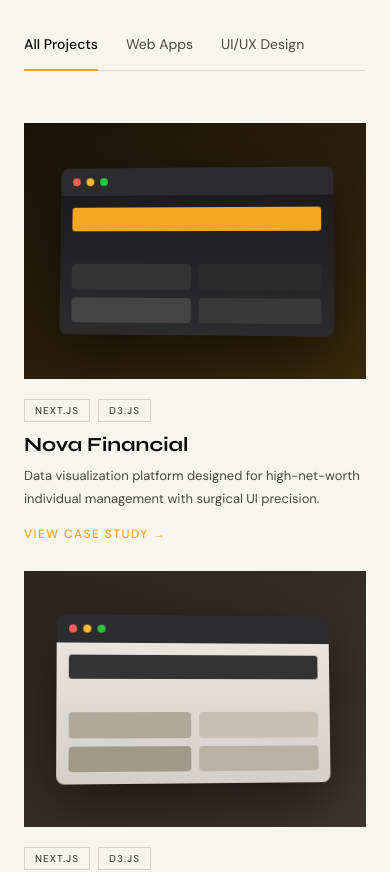
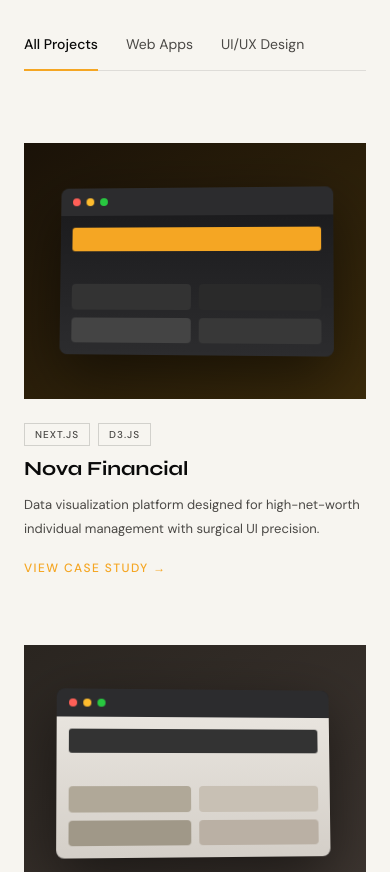
Before and after one commit to RoaaBadr/ro.frontdev, a React (Vite) app: page / in a window 390 px wide. Shown: the part 4140-5012 px from the top of the page. Built offline with nearby package versions, Linux system fonts and the light colour scheme; a web font is replaced by a local one.

Commit message:
reorganize section styles and adjust layouts

```diff
--- a/src/index.css
+++ b/src/index.css
@@ -502,31 +502,10 @@ body {
 .about-right p:last-child { margin-bottom: 0; }
 
 /* TECH STACK */
+/*
 .tech {
   padding: 100px 48px;
   background: var(--white);
-}
-
-.section-header {
-  display: flex;
-  align-items: baseline;
-  justify-content: space-between;
-  margin-bottom: 56px;
-}
-
-.section-title {
-  font-family: 'Bebas Neue', sans-serif;
-  font-weight: 800;
-  font-size: clamp(36px, 5vw, 60px);
-  line-height: 1.1;
-  /* font-size: clamp(22px, 2.5vw, 30px); */
-}
-
-.section-sub {
-  font-size: 11px;
-  letter-spacing: 0.2em;
-  text-transform: uppercase;
-  color: var(--mid);
 }
 
 .tech-grid {
@@ -578,18 +557,41 @@ body {
   letter-spacing: 0.15em;
   text-transform: uppercase;
   color: var(--mid);
+}*/
+
+/* used in my stak and works sections */
+.section-sub {
+  font-size: 11px;
+  letter-spacing: 0.2em;
+  text-transform: uppercase;
+  color: var(--mid);
+}
+
+.section-header {
+  display: flex;
+  align-items: baseline;
+  justify-content: space-between;
+  margin-bottom: 56px;
+}
+
+.section-title {
+  font-family: 'Bebas Neue', sans-serif;
+  font-weight: 800;
+  font-size: clamp(36px, 5vw, 60px);
+  line-height: 1.1;
+  /* font-size: clamp(22px, 2.5vw, 30px); */
 }
 
 /* WORKS */
 .works {
-  padding: 100px 48px;
+  padding: 140px 64px; /* was 100px 48px */
   background: var(--white);
 }
 
 .works-filter {
   display: flex;
   gap: 28px;
-  margin-bottom: 52px;
+  margin-bottom: 72px; /* was 52px */
   border-bottom: 1px solid rgba(0,0,0,0.1);
   padding-bottom: 16px;
 }
@@ -620,13 +622,16 @@ body {
 .works-grid {
   display: grid;
   grid-template-columns: 1fr 1fr;
-  gap: 28px;
+  /* gap: 48px; /* was 28px */
+  gap: 56px 48px; /* more vertical than horizontal */
+
 }
 
 .work-card {
   position: relative;
   cursor: pointer;
   overflow: hidden;
+  margin-bottom: 12px;
 }
 
 .work-img {
@@ -716,7 +721,7 @@ body {
 
 .work-card:hover .work-view-btn { transform: translateY(0); }
 
-.work-info { padding: 20px 0 0; }
+.work-info { padding: 24px 0 0; /* was 20px */}
 
 .work-tags {
   display: flex;
@@ -738,7 +743,7 @@ body {
   font-family: 'Syne', sans-serif;
   font-weight: 700;
   font-size: 20px;
-  margin-bottom: 8px;
+  margin-bottom: 12px; /* was 8px */
   transition: color 0.2s;
 }
 
@@ -746,9 +751,9 @@ body {
 
 .work-desc {
   font-size: 13px;
-  line-height: 1.7;
+  line-height: 1.8; /* was 1.7 */
   color: var(--mid);
-  margin-bottom: 12px;
+  margin-bottom: 16px; /* was 12px */
 }
 
 .work-link {
```
